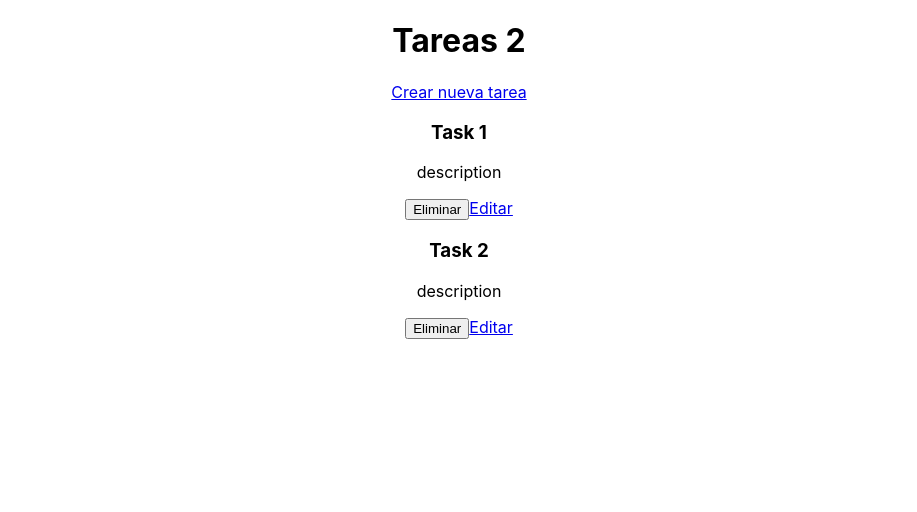
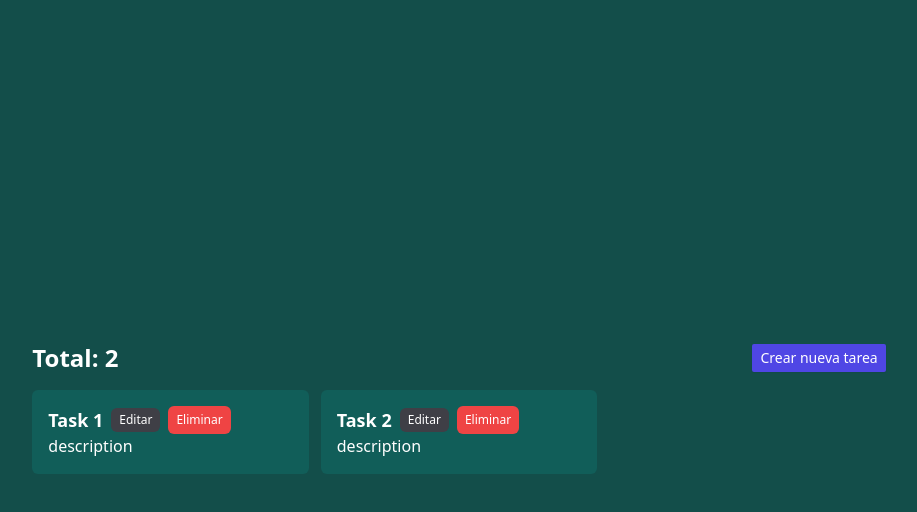
Before and after one commit to Edwardb11/react-redux-crud, a React (Create React App) app: page / in a window 1280 px wide. Shown: the top 512 px of the page, without its empty margins (181-1098 px from the left). Built offline with nearby package versions, Linux system fonts and the light colour scheme.

Commit message:
feat:desing tailwind

```diff
--- a/package.json
+++ b/package.json
@@ -38,5 +38,10 @@
       "last 1 firefox version",
       "last 1 safari version"
     ]
+  },
+  "devDependencies": {
+    "autoprefixer": "^10.4.13",
+    "postcss": "^8.4.19",
+    "tailwindcss": "^3.2.4"
   }
 }
--- /dev/null
+++ b/postcss.config.js
@@ -0,0 +1,6 @@
+module.exports = {
+  plugins: {
+    tailwindcss: {},
+    autoprefixer: {},
+  },
+}
--- a/src/App.js
+++ b/src/App.js
@@ -5,7 +5,8 @@
 
 function App() {
   return (
-    <div className="App">
+    <div className="bg-teal-900 h-screen text-white">
+      <div className="flex items-center justify-center h-full">
         <BrowserRouter>
           <Routes>
             <Route path="/" element={<TaskList />} />
@@ -14,6 +15,7 @@
           </Routes>
         </BrowserRouter>
       </div>
+    </div>
   );
 }
 
--- a/src/components/TaskForm.js
+++ b/src/components/TaskForm.js
@@ -52,21 +52,27 @@
   }, [setTasks, params.id, tasks]);
 
   return (
-    <form onSubmit={handleSubmit}>
+    <form onSubmit={handleSubmit} className="bg-teal-800 max-w-sm p-4">
+      <label className="block text-sm font-bold">Tarea:</label>{" "}
       <input
         name="title"
         type="text"
         placeholder="Titulo"
         value={task.title}
         onChange={handleChange}
+        className="w-full p-2 rounded-md bg-teal-600 mb-2"
       />
+      <label>Descripcion:</label>
       <textarea
         name="description"
         placeholder="descripcion"
         value={task.description}
         onChange={handleChange}
+        className="w-full p-2 rounded-md bg-teal-600 mb-2"
       />
-      <button>Guardar</button>
+      <button type="submit" className="bg-indigo-600 px-2 py-1">
+        Guardar
+      </button>
     </form>
   );
 };
--- a/src/components/TaskList.js
+++ b/src/components/TaskList.js
@@ -10,19 +10,38 @@
     dispatch(deleteTask(id));
   };
   return (
-    <div>
-      <header>
-        <h1>Tareas {tasks.length}</h1>
-        <Link to="/createTask">Crear nueva tarea</Link>
+    <div className="w-4/6">
+      <header className="flex justify-between items-center py-4">
+        {" "}
+        <h1 className="text-2xl font-bold">Total: {tasks.length}</h1>
+        <Link
+          to="/createTask"
+          className="bg-indigo-600 px-2 py-1 rounded-sm text-sm shadow-sm">
+          Crear nueva tarea
+        </Link>
       </header>
-      {tasks.map((task) => (
-        <div key={task.id}>
-          <h3>{task.title}</h3>
-          <p>{task.description}</p>
-          <button onClick={() => handleDelete(task.id)}>Eliminar</button>
-          <Link to={`/editTask/${task.id}`}>Editar</Link>
-        </div>
-      ))}
+      <div className="grid grid-cols-3 gap-3">
+        {tasks.map((task) => (
+          <div className="bg-teal-800 p-4 rounded-md" key={task.id}>
+            <header className="flex justify-between">
+              <div className="flex gap-x-2">
+                <h3 className="text-lg font-bold">{task.title}</h3>
+                <Link
+                  className="bg-zinc-700 px-2 py-1 text-xs rounded-md self-center"
+                  to={`/editTask/${task.id}`}>
+                  Editar
+                </Link>
+                <button
+                  className="bg-red-500 px-2 py-1 text-xs rounded-md"
+                  onClick={() => handleDelete(task.id)}>
+                  Eliminar
+                </button>
+              </div>
+            </header>
+            <p>{task.description}</p>
+          </div>
+        ))}
+      </div>
     </div>
   );
 };
--- a/src/index.css
+++ b/src/index.css
@@ -1,13 +1,3 @@
-body {
-  margin: 0;
-  font-family: -apple-system, BlinkMacSystemFont, 'Segoe UI', 'Roboto', 'Oxygen',
-    'Ubuntu', 'Cantarell', 'Fira Sans', 'Droid Sans', 'Helvetica Neue',
-    sans-serif;
-  -webkit-font-smoothing: antialiased;
-  -moz-osx-font-smoothing: grayscale;
-}
-
-code {
-  font-family: source-code-pro, Menlo, Monaco, Consolas, 'Courier New',
-    monospace;
-}
+@tailwind base;
+@tailwind components;
+@tailwind utilities;
--- /dev/null
+++ b/tailwind.config.js
@@ -0,0 +1,8 @@
+/** @type {import('tailwindcss').Config} */
+module.exports = {
+  content: ["./src/**/*.{js,jsx,ts,tsx}"],
+  theme: {
+    extend: {},
+  },
+  plugins: [],
+};
```
Also changed, not shown: 1 other file (tests, documents, lock files or other folders). Lines whose indentation alone changed are shown as unchanged.
